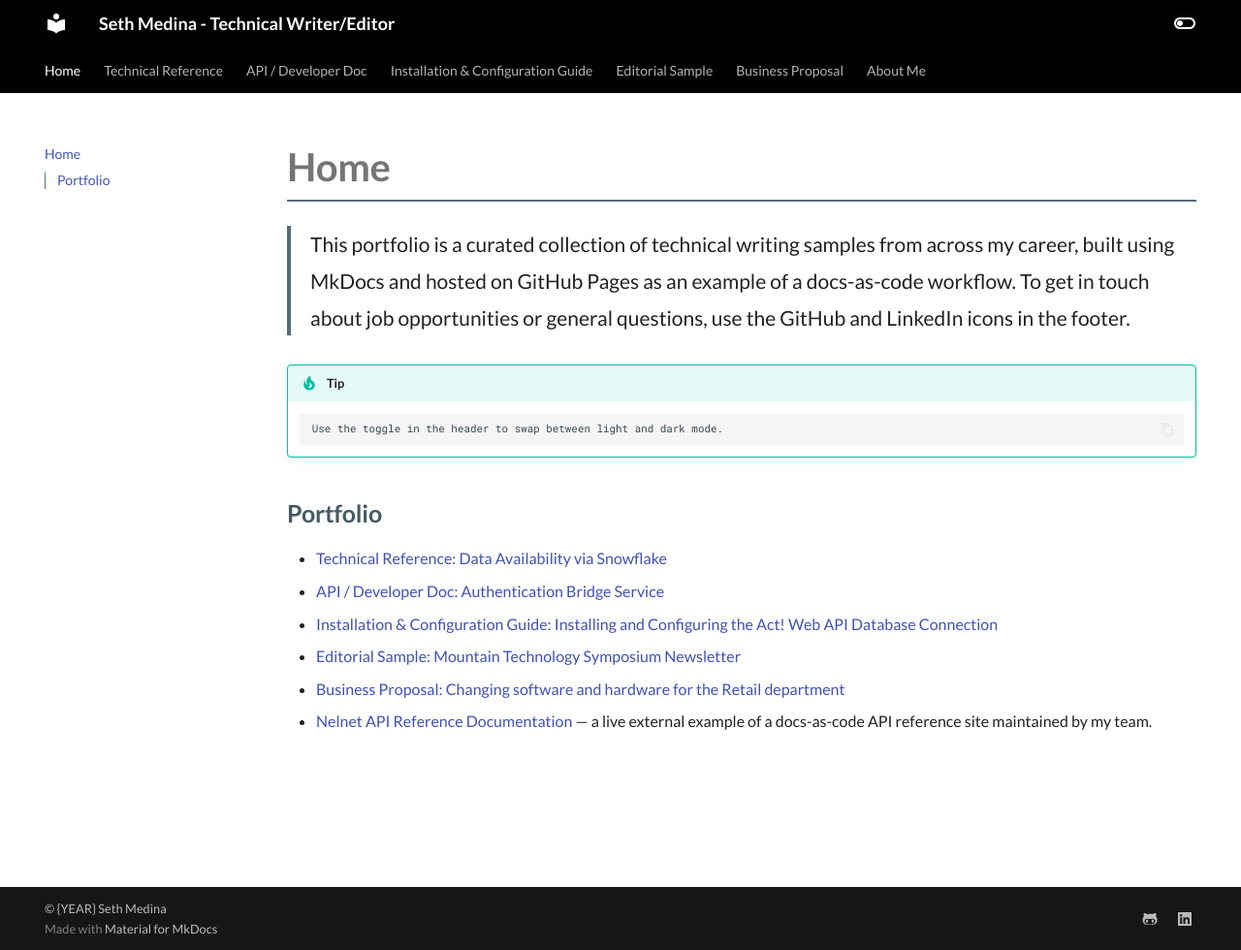
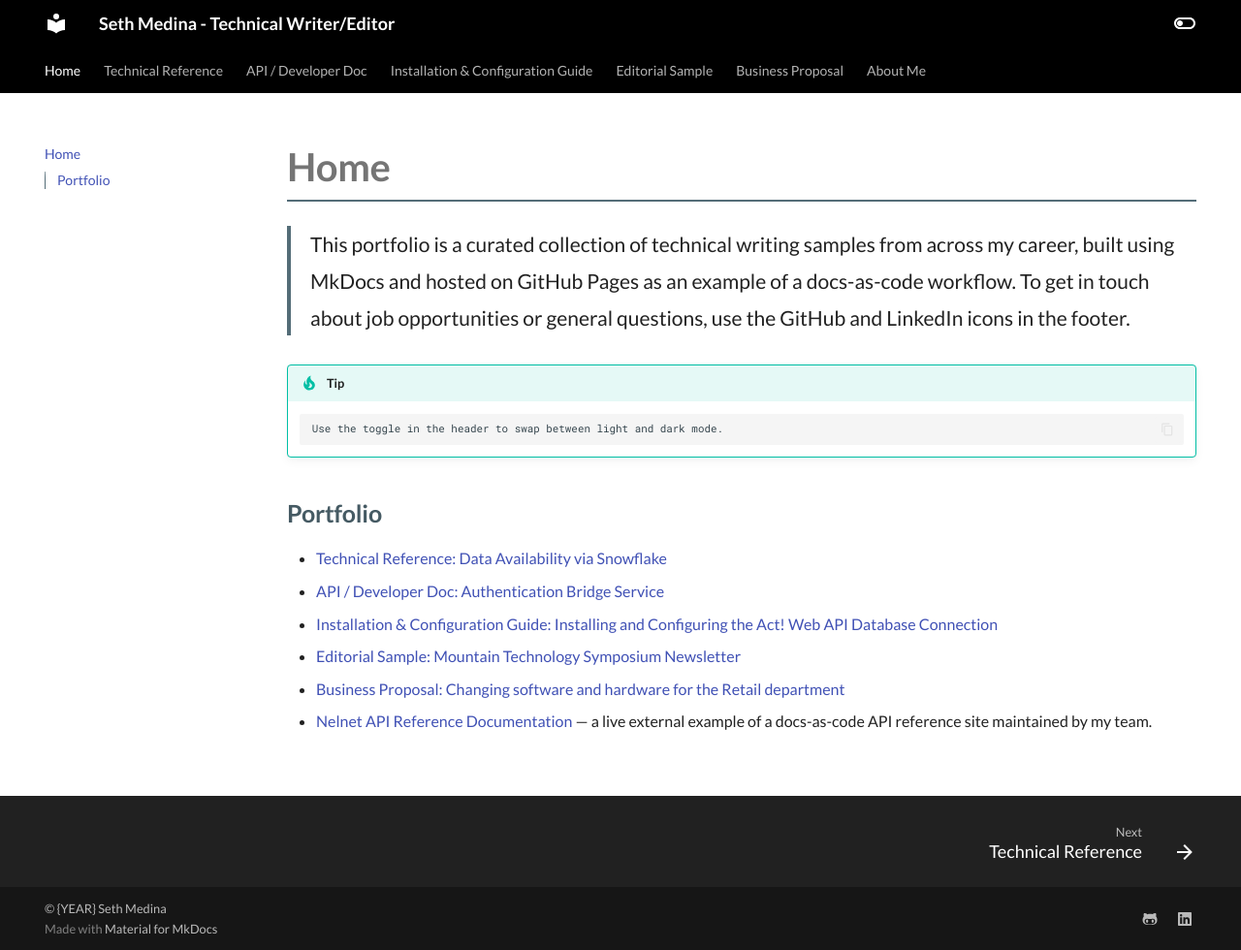
Before and after one commit to medinast21/medina-portfolio, an MkDocs documentation site: the page built from docs/index.md, in a window 1280 px wide and 980 px high. Shown: the whole window at 97% size. Built offline with MkDocs 1.6.1 and Material for MkDocs 9.7.7, drawn with Linux system fonts in a browser that asks for light colours.

Commit message:
Added "back-to-top" and "next and previous" page features.

```diff
--- a/mkdocs.yml
+++ b/mkdocs.yml
@@ -5,7 +5,8 @@ theme:
     - navigation.tabs
     - navigation.sections
     - toc.integrate
-    - navigate.top
+    - navigation.top
+    - navigation.footer
     - search.suggest
     - search.highlight
     - content.tabs.link
```
